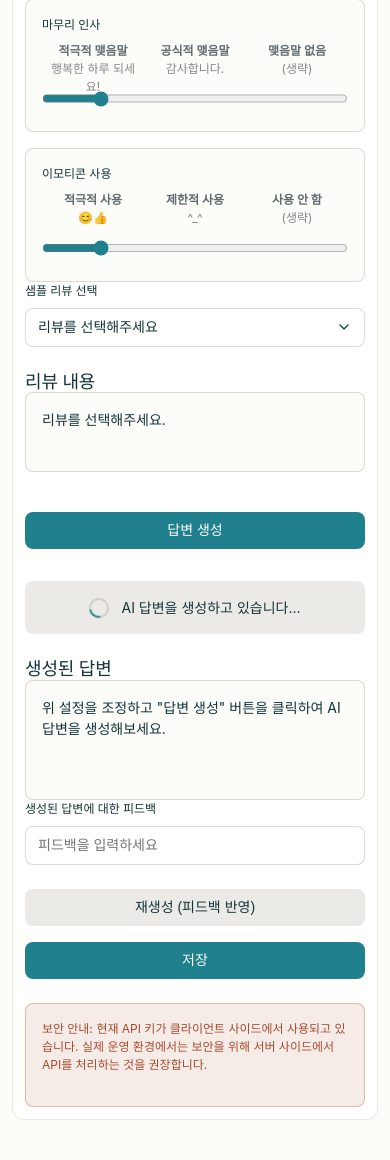
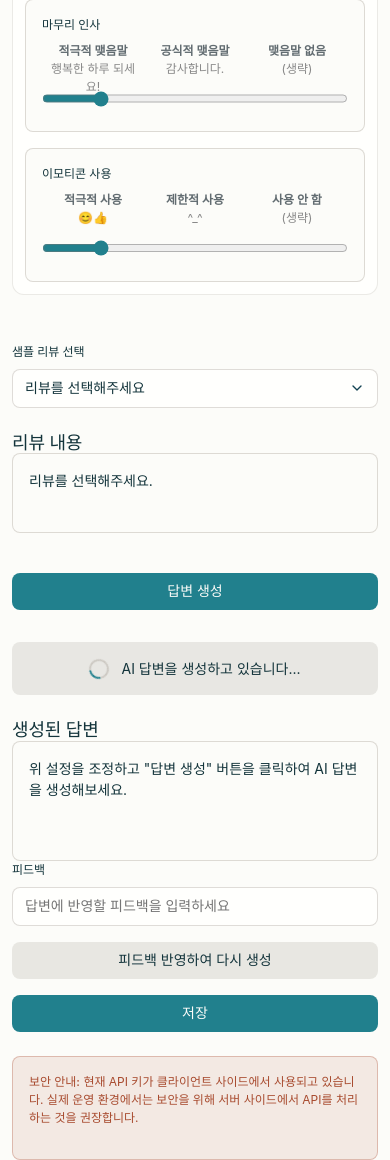
Before and after one commit to minryu87/review_autoreply, a Flask app: page /style_detail/1 in a window 390 px wide. Shown: the part 1614-2774 px from the top of the page. Before the commit the page ends 2734 px from the top, so only its background shows below. Run offline with Flask 3, Linux system fonts and the light colour scheme; some libraries are stand-ins or nearby versions; some web fonts are replaced.

Commit message:
병원 리뷰 자동 답변 생성 서비스의 UI를 개선하고, 샘플 리뷰 로딩 기능을 추가하여 사용자 경험을 향상시킴. 스타일 이름 수정 및 제거 기능을 추가하여 스타일 관리의 편의성을 높임.

```diff
--- a/index.html
+++ b/index.html
@@ -12,6 +12,8 @@
             <h1>병원 리뷰 자동 답변 생성 서비스</h1>
             <p class="header-subtitle">AI를 활용한 전문적인 리뷰 답변 생성</p>
         </header>
+        <div class="detail-layout">
+            <div class="detail-settings-panel">
                 <div class="settings-panel" style="max-width:600px; width:100%; margin:32px 0;">
                     <!-- 상단: 병원명/스타일명 표시 -->
                     <div style="margin-bottom: 16px;">
@@ -55,42 +57,42 @@
                             <!-- 동적으로 생성될 설정 항목들 -->
                         </div>
                     </div>
-            <!-- 샘플 리뷰 선택 -->
+                </div>
+            </div>
+            <div class="detail-answer-panel">
+                <!-- 샘플 리뷰 선택~답변 생성~결과 부분을 이 영역으로 이동 -->
                 <div class="form-group">
                     <label class="form-label">샘플 리뷰 선택</label>
                     <select id="sampleReview" class="form-control">
                         <!-- 동적으로 생성될 리뷰 옵션들 -->
                     </select>
                 </div>
-            <!-- 선택된 리뷰 내용 -->
                 <div class="review-content">
                     <h4>리뷰 내용</h4>
                     <div id="reviewText" class="review-text">
                         리뷰를 선택해주세요.
                     </div>
                 </div>
-            <!-- 답변 생성 버튼 -->
                 <button id="generateBtn" class="btn btn--primary btn--full-width">
                     답변 생성
                 </button>
-            <!-- 로딩 표시 -->
                 <div id="loadingIndicator" class="loading hidden">
                     <div class="loading-spinner"></div>
                     <span>AI 답변을 생성하고 있습니다...</span>
                 </div>
-            <!-- 생성된 답변 -->
                 <div class="generated-response">
                     <h4>생성된 답변</h4>
-                <div id="responseText" class="response-text">
-                    위 설정을 조정하고 "답변 생성" 버튼을 클릭하여 AI 답변을 생성해보세요.
+                    <div id="responseText" class="response-text"></div>
+                </div>
+                <div class="form-group">
+                    <label class="form-label">피드백</label>
+                    <input type="text" id="feedbackInput" class="form-control" placeholder="답변에 반영할 피드백을 입력하세요" />
+                </div>
+                <button id="regenerateBtn" class="btn btn--secondary btn--full-width">
+                    피드백 반영하여 다시 생성
+                </button>
             </div>
         </div>
-            <!-- 피드백 입력 및 재생성 -->
-            <div class="form-group">
-                <label class="form-label">생성된 답변에 대한 피드백</label>
-                <input type="text" id="feedbackInput" class="form-control" placeholder="피드백을 입력하세요" />
-            </div>
-            <button id="regenerateBtn" class="btn btn--secondary btn--full-width" style="margin-top:8px;">재생성 (피드백 반영)</button>
         <!-- 저장 버튼 -->
         <button id="saveStyleBtn" class="btn btn--primary btn--full-width" style="margin-top:16px;">저장</button>
         <!-- 보안 안내 -->
@@ -98,7 +100,6 @@
             <p><strong>보안 안내:</strong> 현재 API 키가 클라이언트 사이드에서 사용되고 있습니다. 실제 운영 환경에서는 보안을 위해 서버 사이드에서 API를 처리하는 것을 권장합니다.</p>
         </div>
     </div>
-    </div>
 
     <script src="/static/app.js"></script>
 </body>
--- a/static/app.js
+++ b/static/app.js
@@ -337,6 +337,11 @@ async function initializeApp() {
       }
     }
   }
+
+  // 병원명 파라미터가 있으면 loadSampleReviews 호출 추가
+  if (hospital) {
+    await loadSampleReviews(hospital);
+  }
 }
 
 document.addEventListener('DOMContentLoaded', () => {
@@ -421,3 +426,22 @@ async function handleSaveStyle() {
     alert('저장에 실패했습니다.');
   }
 }
+
+async function loadSampleReviews(hospital) {
+  // 실제 리뷰 불러오기
+  const res = await fetch(`/hospital_reviews?hospital=${encodeURIComponent(hospital)}&type=positive`);
+  let reviews = [];
+  if (res.ok) {
+    const data = await res.json();
+    reviews = data.reviews || [];
+  }
+  // 기존 샘플 리뷰와 합치거나, 실제 리뷰만 사용
+  const sampleReviewSelect = document.getElementById('sampleReview');
+  sampleReviewSelect.innerHTML = '';
+  reviews.forEach(r => {
+    const opt = document.createElement('option');
+    opt.value = r.id;
+    opt.textContent = r.content.slice(0, 40) + (r.content.length > 40 ? '...' : '');
+    sampleReviewSelect.appendChild(opt);
+  });
+}
--- a/static/style.css
+++ b/static/style.css
@@ -942,3 +942,22 @@ select.form-control {
   border-color: var(--color-primary);
   transition: border-color var(--duration-fast) var(--ease-standard);
 }
+
+.detail-layout {
+  display: flex;
+  gap: 32px;
+}
+.detail-settings-panel {
+  flex: 1 1 0;
+  min-width: 320px;
+}
+.detail-answer-panel {
+  flex: 1 1 0;
+  min-width: 320px;
+}
+@media (max-width: 1024px) {
+  .detail-layout {
+    flex-direction: column;
+    gap: 16px;
+  }
+}
```
Also changed, not shown: static/main.js (+23 -0 lines). Lines whose indentation alone changed are shown as unchanged.
